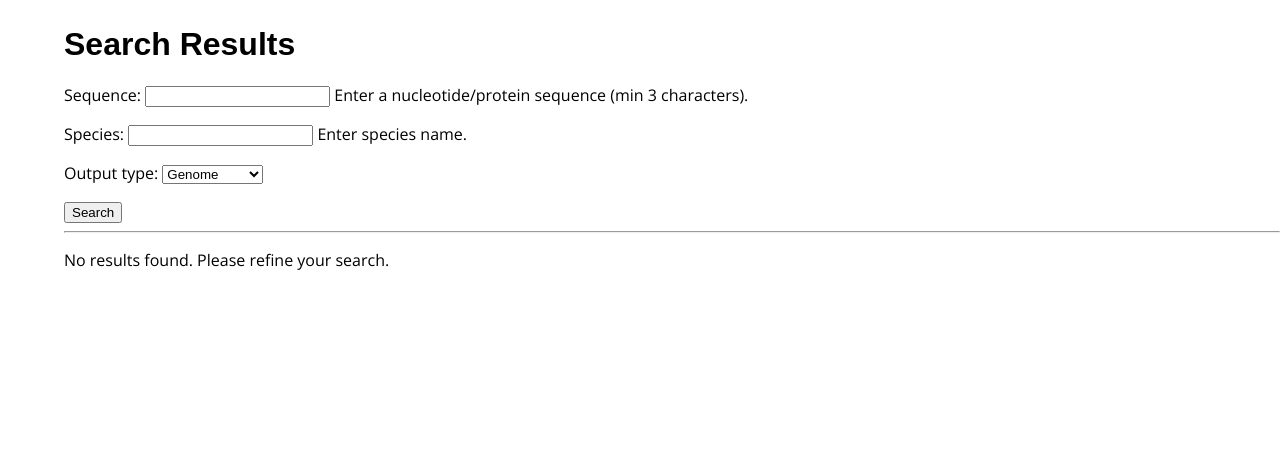
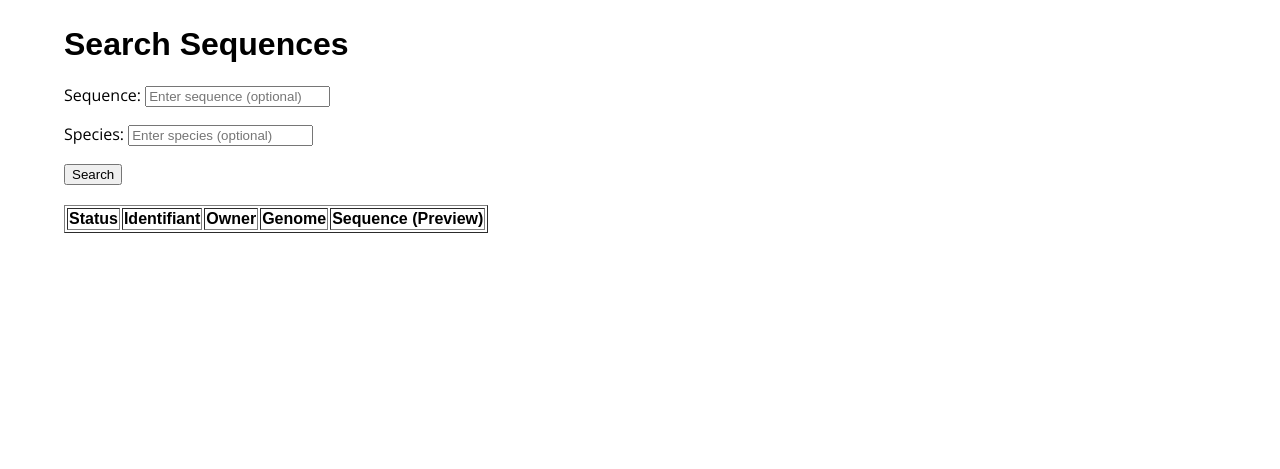
Before and after one commit to TitouanCh/appweb, a Django app: page /search/ in a window 1280 px wide. Shown: the part 54-523 px from the top of the page. Run offline with Django 5.2, Linux system fonts and the light colour scheme; lists and menus that the app fills with data are empty; some web fonts are replaced.

Commit message:
search is fully functional, featured and optimized.

```diff
--- a/search/forms.py
+++ b/search/forms.py
@@ -1,6 +1,13 @@
 from django import forms
 
 class SequenceSearchForm(forms.Form):
-    sequence = forms.CharField(max_length=255, required=False, help_text="Enter a nucleotide/protein sequence (min 3 characters).")
-    species = forms.CharField(max_length=255, required=False, help_text="Enter species name.")
-    output_type = forms.ChoiceField(choices=[('genome', 'Genome'), ('gene_protein', 'Gene/Protein')], required=True)
+    sequence = forms.CharField(
+        max_length=500,
+        required=False,
+        widget=forms.TextInput(attrs={'placeholder': 'Enter sequence (optional)'})
+    )
+    species = forms.CharField(
+        max_length=255,
+        required=False,
+        widget=forms.TextInput(attrs={'placeholder': 'Enter species (optional)'})
+    )
--- a/search/templates/search/search_results.html
+++ b/search/templates/search/search_results.html
@@ -1,28 +1,29 @@
 {% extends "base.html" %}
 {% block title %}Search Results{% endblock %}
+
 {% block content %}
-<h1>Search Results</h1>
+    <h1>Search Sequences</h1>
+    <form method="get" id="search-form">
+        {{ form.as_p }}
+        <button type="submit">Search</button>
+    </form>
 
-<!-- Search Form -->
-<form method="get" action="">
-    {{ form.as_p }}
-    <button type="submit">Search</button>
-</form>
-
-<hr>
-
-<!-- Results Section -->
-{% if results %}
-    <h2>Found {{ results|length }} result(s):</h2>
-    <ul>
+    <table border="1" id="results-table" style="margin-top: 20px;">
+        <tr>
+            <th>Status</th>
+            <th>Identifiant</th>
+            <th>Owner</th>
+            <th>Genome</th>
+            <th>Sequence (Preview)</th>
+        </tr>
         {% for result in results %}
-            <li>
-                <a href="{% url 'view_detail' result.id %}">{{ result.name }}</a>
-            </li>
+        <tr>
+            <td>{{ result.status }}</td>
+            <td><a href="/annotation/view/{{ result.id }}/">{{ result.identifiant }}</a></td>
+            <td>{{ result.owner }}</td>
+            <td>{{ result.genome.name }}</td>
+            <td>{{ result.sequence|slice:":30" }}...</td>
+        </tr>
         {% endfor %}
-    </ul>
-{% else %}
-    <p>No results found. Please refine your search.</p>
-{% endif %}
-
+    </table>
 {% endblock %}
--- a/search/urls.py
+++ b/search/urls.py
@@ -1,8 +1,6 @@
 from django.urls import path
-
-from . import views
+from search.views import search_sequences
 
 urlpatterns = [
-    path('search/', views.search_sequences, name='search_sequences'),
-    path('detail/<int:id>/', views.view_detail, name='view_detail')
+    path('search/', search_sequences, name='search_sequences'),
 ]
--- a/search/views.py
+++ b/search/views.py
@@ -1,32 +1,20 @@
 from django.shortcuts import render
-from django.shortcuts import render, get_object_or_404
-from django.shortcuts import render, get_object_or_404
-from search.models import Genome, GeneProtein
+from annotation.models import Genome
+from genhome.models import FaSequence
 from search.forms import SequenceSearchForm
 
 def search_sequences(request):
     form = SequenceSearchForm(request.GET or None)
     results = []
     if form.is_valid():
-        sequence = form.cleaned_data['sequence']
-        species = form.cleaned_data['species']
-        output_type = form.cleaned_data['output_type']
+        genome_name = form.cleaned_data.get('species', '')
+        sequence = form.cleaned_data.get('sequence', '')
 
-        if output_type == 'genome':
-            results = Genome.objects.all()
-            if sequence:
-                results = results.filter(sequence__icontains=sequence)
-            if species:
-                results = results.filter(species__icontains=species)
-        elif output_type == 'gene_protein':
-            results = GeneProtein.objects.all()
-            if sequence:
-                results = results.filter(sequence__icontains=sequence)
-            if species:
-                results = results.filter(genome__species__icontains=species)
+        if genome_name:
+            genome = Genome.objects.filter(name__icontains=genome_name).first()
+            if genome:
+                results = FaSequence.objects.filter(genome=genome)
+        elif sequence:
+            results = FaSequence.objects.filter(sequence__icontains=sequence)
 
     return render(request, 'search/search_results.html', {'form': form, 'results': results})
-
-def view_detail(request, id):
-    genome = get_object_or_404(Genome, id=id)
-    return render(request, 'genome_detail.html', {'genome': genome})
```
Also changed, not shown: search/models.py (deleted, +0 -15 lines), search/migrations/0001_initial.py.
